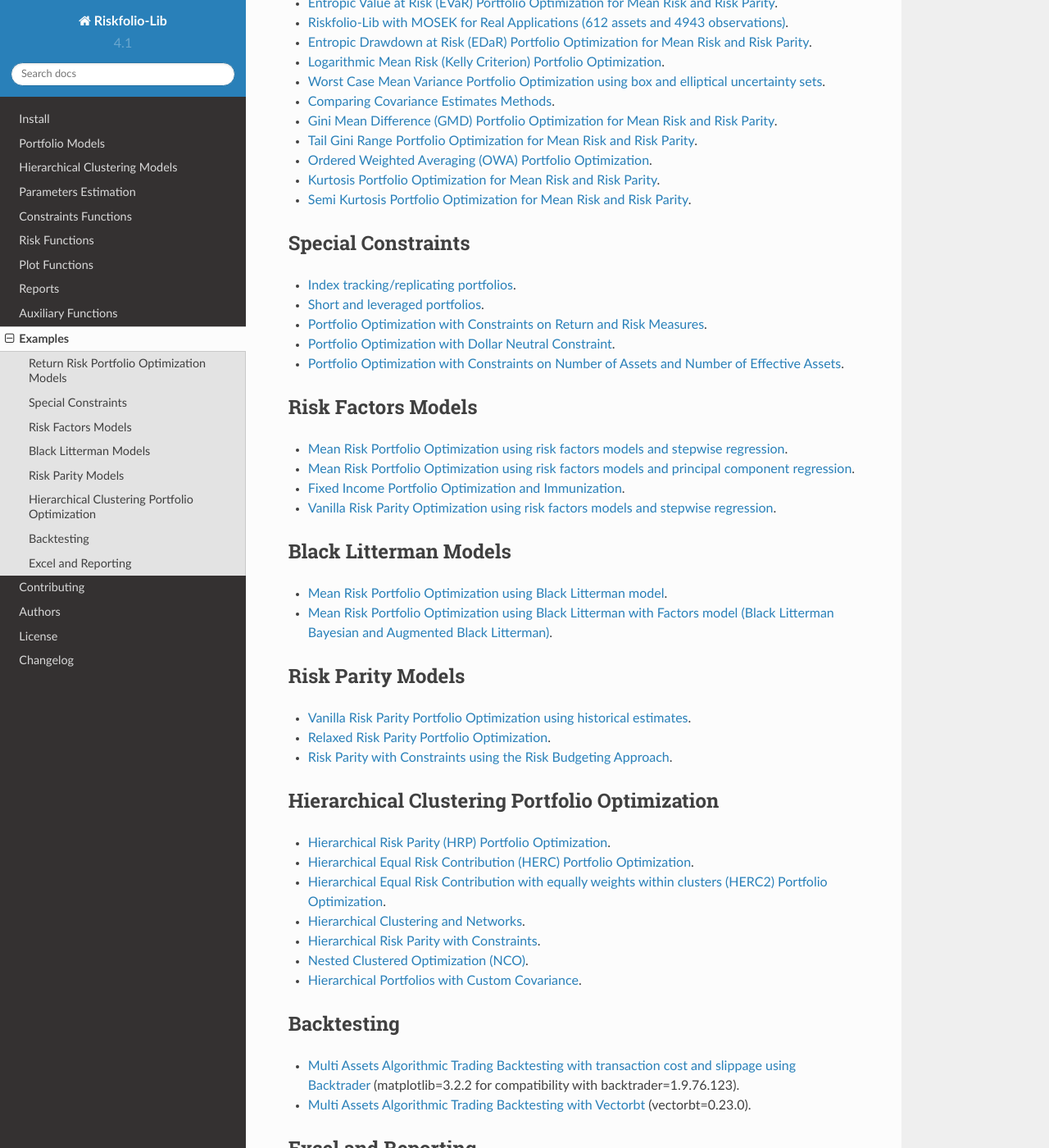
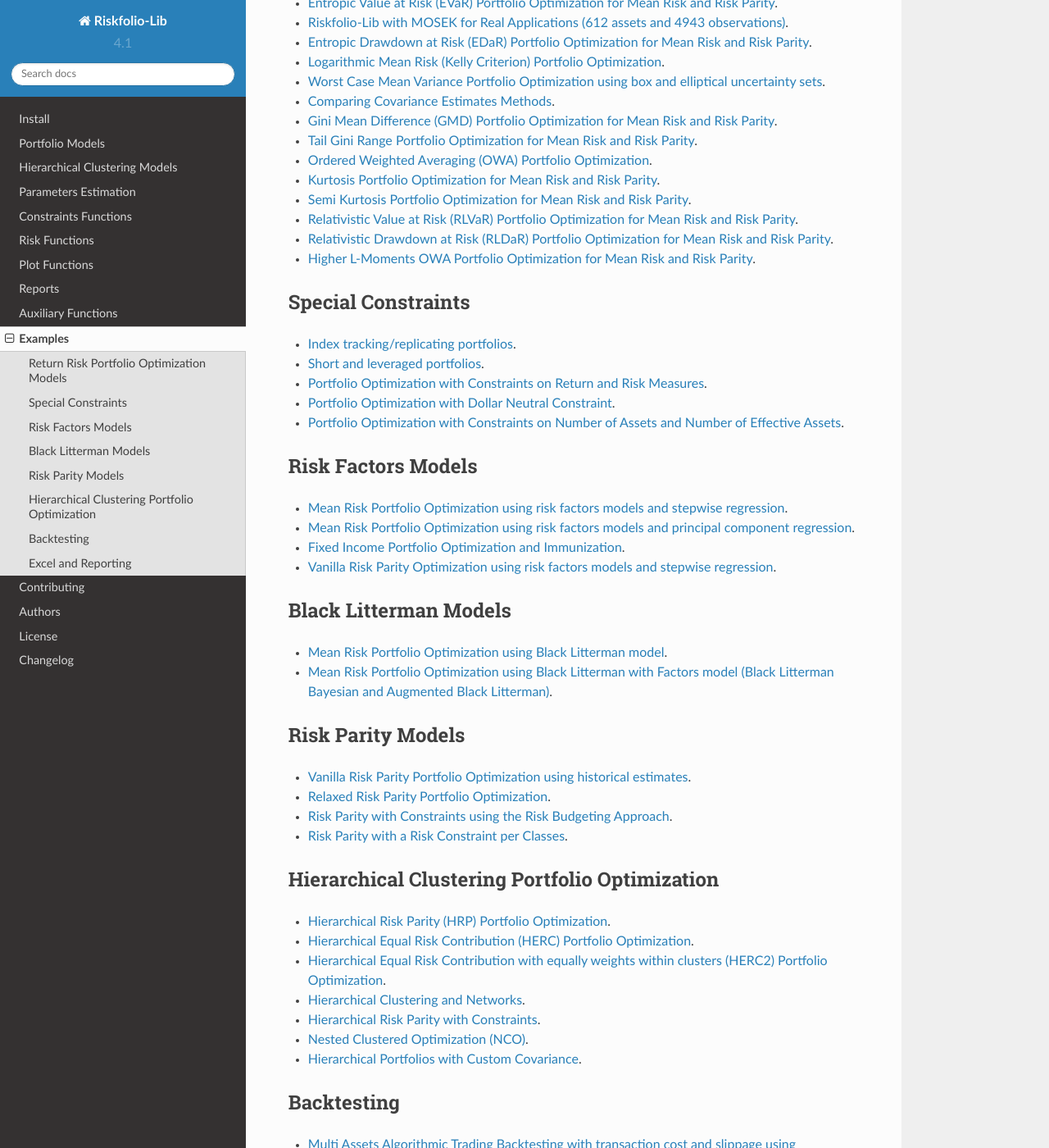
Before and after one commit to dcajasn/Riskfolio-Lib, a Sphinx documentation site: the page built from docs/source/examples.rst, in a window 1280 px wide and 1400 px high, scrolled down 431 px. Shown: the whole window at 82% size. Built offline with Sphinx 7.4.7 and the Read the Docs theme 2.0.0, drawn with Linux system fonts in a browser that asks for light colours.

Commit message:
Update examples.rst

```diff
--- a/docs/source/examples.rst
+++ b/docs/source/examples.rst
@@ -17,70 +17,75 @@
 
 Return Risk Portfolio Optimization Models
 -----------------------------------------
-* `Mean Risk Portfolio Optimization using historical estimates <https://nbviewer.jupyter.org/github/dcajasn/Riskfolio-Lib/blob/master/examples/Tutorial%201.ipynb>`_.
-* `Mean Risk Portfolio Optimization using custom estimates (mean and covariance) <https://nbviewer.jupyter.org/github/dcajasn/Riskfolio-Lib/blob/master/examples/Tutorial%206.ipynb>`_.
-* `Ulcer Index Portfolio Optimization for Mean Risk and Risk Parity <https://nbviewer.jupyter.org/github/dcajasn/Riskfolio-Lib/blob/master/examples/Tutorial%2014.ipynb>`_.
-* `Entropic Value at Risk (EVaR) Portfolio Optimization for Mean Risk and Risk Parity <https://nbviewer.jupyter.org/github/dcajasn/Riskfolio-Lib/blob/master/examples/Tutorial%2015.ipynb>`_.
-* `Riskfolio-Lib with MOSEK for Real Applications (612 assets and 4943 observations) <https://nbviewer.jupyter.org/github/dcajasn/Riskfolio-Lib/blob/master/examples/Tutorial%2017.ipynb>`_.
-* `Entropic Drawdown at Risk (EDaR) Portfolio Optimization for Mean Risk and Risk Parity <https://nbviewer.jupyter.org/github/dcajasn/Riskfolio-Lib/blob/master/examples/Tutorial%2019.ipynb>`_.
+* `Mean Risk Portfolio Optimization using historical estimates <https://nbviewer.jupyter.org/github/dcajasn/Riskfolio-Lib/blob/master/examples/Tutorial%201%20-%20Classic%20Mean%20Risk%20Optimization.ipynb>`_.
+* `Mean Risk Portfolio Optimization using custom estimates (mean and covariance) <https://nbviewer.jupyter.org/github/dcajasn/Riskfolio-Lib/blob/master/examples/Tutorial%206%20-%20Portfolio%20Optimization%20with%20Custom%20Parameters.ipynb>`_.
+* `Ulcer Index Portfolio Optimization for Mean Risk and Risk Parity <https://nbviewer.jupyter.org/github/dcajasn/Riskfolio-Lib/blob/master/examples/Tutorial%2014%20-%20Mean%20Ulcer%20Index%20Portfolio%20Optimization.ipynb>`_.
+* `Entropic Value at Risk (EVaR) Portfolio Optimization for Mean Risk and Risk Parity <https://nbviewer.jupyter.org/github/dcajasn/Riskfolio-Lib/blob/master/examples/Tutorial%2015%20-%20Mean%20Entropic%20Value%20at%20Risk%20(EVaR)%20Optimization.ipynb>`_.
+* `Riskfolio-Lib with MOSEK for Real Applications (612 assets and 4943 observations) <https://nbviewer.jupyter.org/github/dcajasn/Riskfolio-Lib/blob/master/examples/Tutorial%2017%20-%20Riskfolio-Lib%20with%20MOSEK%20for%20Real%20Applications%20(612%20assets%20and%204943%20observations).ipynb>`_.
+* `Entropic Drawdown at Risk (EDaR) Portfolio Optimization for Mean Risk and Risk Parity <https://nbviewer.jupyter.org/github/dcajasn/Riskfolio-Lib/blob/master/examples/Tutorial%2019%20-%20Mean%20Entropic%20Drawdown%20at%20Risk%20(EDaR)%20Optimization.ipynb>`_.
 * `Logarithmic Mean Risk (Kelly Criterion) Portfolio Optimization <https://nbviewer.jupyter.org/github/dcajasn/Riskfolio-Lib/blob/master/examples/Tutorial%2022.ipynb>`_.
-* `Worst Case Mean Variance Portfolio Optimization using box and elliptical uncertainty sets <https://nbviewer.jupyter.org/github/dcajasn/Riskfolio-Lib/blob/master/examples/Tutorial%2012.ipynb>`_.
-* `Comparing Covariance Estimates Methods <https://nbviewer.jupyter.org/github/dcajasn/Riskfolio-Lib/blob/master/examples/Tutorial%2034.ipynb>`_.
-* `Gini Mean Difference (GMD) Portfolio Optimization for Mean Risk and Risk Parity <https://nbviewer.jupyter.org/github/dcajasn/Riskfolio-Lib/blob/master/examples/Tutorial%2035.ipynb>`_.
-* `Tail Gini Range Portfolio Optimization for Mean Risk and Risk Parity <https://nbviewer.jupyter.org/github/dcajasn/Riskfolio-Lib/blob/master/examples/Tutorial%2036.ipynb>`_.
-* `Ordered Weighted Averaging (OWA) Portfolio Optimization <https://nbviewer.jupyter.org/github/dcajasn/Riskfolio-Lib/blob/master/examples/Tutorial%2037.ipynb>`_.
-* `Kurtosis Portfolio Optimization for Mean Risk and Risk Parity <https://nbviewer.jupyter.org/github/dcajasn/Riskfolio-Lib/blob/master/examples/Tutorial%2038.ipynb>`_.
-* `Semi Kurtosis Portfolio Optimization for Mean Risk and Risk Parity <https://nbviewer.jupyter.org/github/dcajasn/Riskfolio-Lib/blob/master/examples/Tutorial%2039.ipynb>`_.
+* `Worst Case Mean Variance Portfolio Optimization using box and elliptical uncertainty sets <https://nbviewer.jupyter.org/github/dcajasn/Riskfolio-Lib/blob/master/examples/Tutorial%2022%20-%20Logarithmic%20Mean%20Risk%20Optimization%20(Kelly%20Criterion).ipynb>`_.
+* `Comparing Covariance Estimates Methods <https://nbviewer.jupyter.org/github/dcajasn/Riskfolio-Lib/blob/master/examples/Tutorial%2034%20-%20Comparing%20Covariance%20Estimators%20Methods.ipynb>`_.
+* `Gini Mean Difference (GMD) Portfolio Optimization for Mean Risk and Risk Parity <https://nbviewer.jupyter.org/github/dcajasn/Riskfolio-Lib/blob/master/examples/Tutorial%2035%20-%20Gini%20Mean%20Difference%20(GMD)%20Optimization.ipynb>`_.
+* `Tail Gini Range Portfolio Optimization for Mean Risk and Risk Parity <https://nbviewer.jupyter.org/github/dcajasn/Riskfolio-Lib/blob/master/examples/Tutorial%2036%20-%20Mean%20Tail%20Gini%20Range%20Optimization.ipynb>`_.
+* `Ordered Weighted Averaging (OWA) Portfolio Optimization <https://nbviewer.jupyter.org/github/dcajasn/Riskfolio-Lib/blob/master/examples/Tutorial%2037%20-%20OWA%20Portfolio%20Optimization.ipynb>`_.
+* `Kurtosis Portfolio Optimization for Mean Risk and Risk Parity <https://nbviewer.jupyter.org/github/dcajasn/Riskfolio-Lib/blob/master/examples/Tutorial%2038%20-%20Mean%20Kurtosis%20Optimization.ipynb>`_.
+* `Semi Kurtosis Portfolio Optimization for Mean Risk and Risk Parity <https://nbviewer.jupyter.org/github/dcajasn/Riskfolio-Lib/blob/master/examples/Tutorial%2039%20-%20Mean%20Semi%20Kurtosis%20Optimization.ipynb>`_.
+
+* `Relativistic Value at Risk (RLVaR) Portfolio Optimization for Mean Risk and Risk Parity <https://github.com/dcajasn/Riskfolio-Lib/blob/master/examples/Tutorial%2040%20-%20Mean%20Relativistic%20Value%20at%20Risk%20(RLVaR)%20Optimization.ipynb>`_.
+* `Relativistic Drawdown at Risk (RLDaR) Portfolio Optimization for Mean Risk and Risk Parity <https://github.com/dcajasn/Riskfolio-Lib/blob/master/examples/Tutorial%2041%20-%20Mean%20Relativistic%20Drawdown%20at%20Risk%20(RLDaR)%20Optimization.ipynb>`_.
+* `Higher L-Moments OWA Portfolio Optimization for Mean Risk and Risk Parity <https://github.com/dcajasn/Riskfolio-Lib/blob/master/examples/Tutorial%2041%20-%20Mean%20Relativistic%20Drawdown%20at%20Risk%20(RLDaR)%20Optimization.ipynb>`_.
+
 
 
 Special Constraints
 -------------------
-* `Index tracking/replicating portfolios <https://nbviewer.jupyter.org/github/dcajasn/Riskfolio-Lib/blob/master/examples/Tutorial%207.ipynb>`_.
-* `Short and leveraged portfolios <https://nbviewer.jupyter.org/github/dcajasn/Riskfolio-Lib/blob/master/examples/Tutorial%208.ipynb>`_.
-* `Portfolio Optimization with Constraints on Return and Risk Measures <https://nbviewer.jupyter.org/github/dcajasn/Riskfolio-Lib/blob/master/examples/Tutorial%2021.ipynb>`_.
-* `Portfolio Optimization with Dollar Neutral Constraint <https://nbviewer.jupyter.org/github/dcajasn/Riskfolio-Lib/blob/master/examples/Tutorial%2023.ipynb>`_.
-* `Portfolio Optimization with Constraints on Number of Assets and Number of Effective Assets <https://nbviewer.jupyter.org/github/dcajasn/Riskfolio-Lib/blob/master/examples/Tutorial%2026.ipynb>`_.
+* `Index tracking/replicating portfolios <https://nbviewer.jupyter.org/github/dcajasn/Riskfolio-Lib/blob/master/examples/Tutorial%207%20-%20Index%20Tracking-Replicating%20Portfolios.ipynb>`_.
+* `Short and leveraged portfolios <https://nbviewer.jupyter.org/github/dcajasn/Riskfolio-Lib/blob/master/examples/Tutorial%208%20-%20Short%20and%20Leveraged%20Portfolios.ipynb>`_.
+* `Portfolio Optimization with Constraints on Return and Risk Measures <https://nbviewer.jupyter.org/github/dcajasn/Riskfolio-Lib/blob/master/examples/Tutorial%2021%20-%20Constraints%20on%20Return%20and%20Risk%20Measures.ipynb>`_.
+* `Portfolio Optimization with Dollar Neutral Constraint <https://nbviewer.jupyter.org/github/dcajasn/Riskfolio-Lib/blob/master/examples/Tutorial%2023%20-%20Dollar%20Neutral%20Portfolios.ipynb>`_.
+* `Portfolio Optimization with Constraints on Number of Assets and Number of Effective Assets <https://nbviewer.jupyter.org/github/dcajasn/Riskfolio-Lib/blob/master/examples/Tutorial%2026%20-%20Constraints%20on%20Numbers%20of%20Assets.ipynb>`_.
 
 
 Risk Factors Models
 -------------------
-* `Mean Risk Portfolio Optimization using risk factors models and stepwise regression <https://nbviewer.jupyter.org/github/dcajasn/Riskfolio-Lib/blob/master/examples/Tutorial%202.ipynb>`_.
-* `Mean Risk Portfolio Optimization using risk factors models and principal component regression <https://nbviewer.jupyter.org/github/dcajasn/Riskfolio-Lib/blob/master/examples/Tutorial%209.ipynb>`_.
-* `Fixed Income Portfolio Optimization and Immunization <https://nbviewer.jupyter.org/github/dcajasn/Riskfolio-Lib/blob/master/examples/Tutorial%204.ipynb>`_.
-* `Vanilla Risk Parity Optimization using risk factors models and stepwise regression <https://nbviewer.jupyter.org/github/dcajasn/Riskfolio-Lib/blob/master/examples/Tutorial%2011.ipynb>`_.
+* `Mean Risk Portfolio Optimization using risk factors models and stepwise regression <https://nbviewer.jupyter.org/github/dcajasn/Riskfolio-Lib/blob/master/examples/Tutorial%202%20-%20Portfolio%20Optimization%20with%20Risk%20Factors%20using%20Stepwise%20Regression.ipynb>`_.
+* `Mean Risk Portfolio Optimization using risk factors models and principal component regression <https://nbviewer.jupyter.org/github/dcajasn/Riskfolio-Lib/blob/master/examples/Tutorial%209%20-%20Portfolio%20Optimization%20with%20Risk%20Factors%20and%20Principal%20Components%20Regression%20(PCR).ipynb>`_.
+* `Fixed Income Portfolio Optimization and Immunization <https://nbviewer.jupyter.org/github/dcajasn/Riskfolio-Lib/blob/master/examples/Tutorial%204%20-%20Bond%20Portfolio%20Optimization%20and%20Immunization.ipynb>`_.
+* `Vanilla Risk Parity Optimization using risk factors models and stepwise regression <https://nbviewer.jupyter.org/github/dcajasn/Riskfolio-Lib/blob/master/examples/Tutorial%2011%20-%20Risk%20Parity%20Portfolio%20Optimization%20with%20Risk%20Factors%20using%20Stepwise%20Regression.ipynb>`_.
 
 
 Black Litterman Models
 ----------------------
-* `Mean Risk Portfolio Optimization using Black Litterman model <https://nbviewer.jupyter.org/github/dcajasn/Riskfolio-Lib/blob/master/examples/Tutorial%203.ipynb>`_.
-* `Mean Risk Portfolio Optimization using Black Litterman with Factors model (Black Litterman Bayesian and Augmented Black Litterman) <https://nbviewer.jupyter.org/github/dcajasn/Riskfolio-Lib/blob/master/examples/Tutorial%2020.ipynb>`_.
+* `Mean Risk Portfolio Optimization using Black Litterman model <https://nbviewer.jupyter.org/github/dcajasn/Riskfolio-Lib/blob/master/examples/Tutorial%203%20-%20Black%20Litterman%20Mean%20Risk%20Optimization.ipynb>`_.
+* `Mean Risk Portfolio Optimization using Black Litterman with Factors model (Black Litterman Bayesian and Augmented Black Litterman) <https://nbviewer.jupyter.org/github/dcajasn/Riskfolio-Lib/blob/master/examples/Tutorial%2020%20-%20Black%20Litterman%20with%20Factors%20Models%20Mean%20Risk%20Optimization.ipynb>`_.
 
 
 Risk Parity Models
 -------------------
-* `Vanilla Risk Parity Portfolio Optimization using historical estimates <https://nbviewer.jupyter.org/github/dcajasn/Riskfolio-Lib/blob/master/examples/Tutorial%2010.ipynb>`_.
-* `Relaxed Risk Parity Portfolio Optimization <https://nbviewer.jupyter.org/github/dcajasn/Riskfolio-Lib/blob/master/examples/Tutorial%2032.ipynb>`_.
-* `Risk Parity with Constraints using the Risk Budgeting Approach <https://nbviewer.jupyter.org/github/dcajasn/Riskfolio-Lib/blob/master/examples/Tutorial%2033.ipynb>`_.
-
+* `Vanilla Risk Parity Portfolio Optimization using historical estimates <https://nbviewer.jupyter.org/github/dcajasn/Riskfolio-Lib/blob/master/examples/Tutorial%2010%20-%20Risk%20Parity%20Portfolio%20Optimization.ipynb>`_.
+* `Relaxed Risk Parity Portfolio Optimization <https://nbviewer.jupyter.org/github/dcajasn/Riskfolio-Lib/blob/master/examples/Tutorial%2032%20-%20Relaxed%20Risk%20Parity%20Portfolio%20Optimization.ipynb>`_.
+* `Risk Parity with Constraints using the Risk Budgeting Approach <https://nbviewer.jupyter.org/github/dcajasn/Riskfolio-Lib/blob/master/examples/Tutorial%2033%20-%20Risk%20Parity%20with%20Constraints%20using%20the%20Risk%20Budgeting%20Approach.ipynb>`_.
+* `Risk Parity with a Risk Constraint per Classes <https://github.com/dcajasn/Riskfolio-Lib/blob/master/examples/Tutorial%2041%20-%20Mean%20Relativistic%20Drawdown%20at%20Risk%20(RLDaR)%20Optimization.ipynb>`_.
 
 Hierarchical Clustering Portfolio Optimization
 ----------------------------------------------
-* `Hierarchical Risk Parity (HRP) Portfolio Optimization <https://nbviewer.jupyter.org/github/dcajasn/Riskfolio-Lib/blob/master/examples/Tutorial%2024.ipynb>`_.
-* `Hierarchical Equal Risk Contribution (HERC) Portfolio Optimization <https://nbviewer.jupyter.org/github/dcajasn/Riskfolio-Lib/blob/master/examples/Tutorial%2025.ipynb>`_.
-* `Hierarchical Equal Risk Contribution with equally weights within clusters (HERC2) Portfolio Optimization <https://nbviewer.jupyter.org/github/dcajasn/Riskfolio-Lib/blob/master/examples/Tutorial%2027.ipynb>`_.
-* `Hierarchical Clustering and Networks <https://nbviewer.jupyter.org/github/dcajasn/Riskfolio-Lib/blob/master/examples/Tutorial%2028.ipynb>`_.
-* `Hierarchical Risk Parity with Constraints <https://nbviewer.jupyter.org/github/dcajasn/Riskfolio-Lib/blob/master/examples/Tutorial%2029.ipynb>`_.
-* `Nested Clustered Optimization (NCO) <https://nbviewer.jupyter.org/github/dcajasn/Riskfolio-Lib/blob/master/examples/Tutorial%2030.ipynb>`_.
-* `Hierarchical Portfolios with Custom Covariance <https://nbviewer.jupyter.org/github/dcajasn/Riskfolio-Lib/blob/master/examples/Tutorial%2031.ipynb>`_.
+* `Hierarchical Risk Parity (HRP) Portfolio Optimization <https://nbviewer.jupyter.org/github/dcajasn/Riskfolio-Lib/blob/master/examples/Tutorial%2024%20-%20Hierarchical%20Risk%20Parity%20(HRP)%20Portfolio%20Optimization.ipynb>`_.
+* `Hierarchical Equal Risk Contribution (HERC) Portfolio Optimization <https://nbviewer.jupyter.org/github/dcajasn/Riskfolio-Lib/blob/master/examples/Tutorial%2025%20-%20Hierarchical%20Equal%20Risk%20Contribution%20(HERC)%20Portfolio%20Optimization.ipynb>`_.
+* `Hierarchical Equal Risk Contribution with equally weights within clusters (HERC2) Portfolio Optimization <https://nbviewer.jupyter.org/github/dcajasn/Riskfolio-Lib/blob/master/examples/Tutorial%2027%20-%20HERC%20with%20Equal%20Weights%20within%20Clusters%20(HERC2).ipynb>`_.
+* `Hierarchical Clustering and Networks <https://nbviewer.jupyter.org/github/dcajasn/Riskfolio-Lib/blob/master/examples/Tutorial%2028%20-%20Hierarchical%20Clustering%20and%20Networks.ipynb>`_.
+* `Hierarchical Risk Parity with Constraints <https://nbviewer.jupyter.org/github/dcajasn/Riskfolio-Lib/blob/master/examples/Tutorial%2029%20-%20Hierarchical%20Risk%20Parity%20(HRP)%20Portfolio%20Optimization%20with%20Constraints.ipynb>`_.
+* `Nested Clustered Optimization (NCO) <https://nbviewer.jupyter.org/github/dcajasn/Riskfolio-Lib/blob/master/examples/Tutorial%2030%20-%20Nested%20Clustered%20Optimization%20(NCO).ipynb>`_.
+* `Hierarchical Portfolios with Custom Covariance <https://nbviewer.jupyter.org/github/dcajasn/Riskfolio-Lib/blob/master/examples/Tutorial%2031%20-%20Hierarchical%20Portfolios%20with%20Custom%20Covariance.ipynb>`_.
 
 
 Backtesting
 -----------
-* `Multi Assets Algorithmic Trading Backtesting with transaction cost and slippage using Backtrader <https://nbviewer.jupyter.org/github/dcajasn/Riskfolio-Lib/blob/master/examples/Tutorial%205.ipynb>`_ (matplotlib=3.2.2 for compatibility with backtrader=1.9.76.123).
-* `Multi Assets Algorithmic Trading Backtesting with Vectorbt <https://nbviewer.jupyter.org/github/dcajasn/Riskfolio-Lib/blob/master/examples/Tutorial%2018.ipynb>`_ (vectorbt=0.23.0).
+* `Multi Assets Algorithmic Trading Backtesting with transaction cost and slippage using Backtrader <https://nbviewer.jupyter.org/github/dcajasn/Riskfolio-Lib/blob/master/examples/Tutorial%205%20-%20Multi%20Assets%20Algorithmic%20Trading%20Backtesting%20with%20Backtrader.ipynb>`_ (matplotlib=3.2.2 for compatibility with backtrader=1.9.76.123).
+* `Multi Assets Algorithmic Trading Backtesting with Vectorbt <https://nbviewer.jupyter.org/github/dcajasn/Riskfolio-Lib/blob/master/examples/Tutorial%2018%20-%20Multi%20Assets%20Algorithmic%20Trading%20Backtesting%20with%20Vectorbt.ipynb>`_ (vectorbt=0.23.0).
 
 
 Excel and Reporting
 -------------------
-* `Riskfolio-Lib and Xlwings <https://nbviewer.jupyter.org/github/dcajasn/Riskfolio-Lib/blob/master/examples/Tutorial%2013.ipynb>`_.
-* `Riskfolio-Lib Reports in Jupyter Notebook and Excel <https://nbviewer.jupyter.org/github/dcajasn/Riskfolio-Lib/blob/master/examples/Tutorial%2016.ipynb>`_.
+* `Riskfolio-Lib and Xlwings <https://nbviewer.jupyter.org/github/dcajasn/Riskfolio-Lib/blob/master/examples/Tutorial%2013%20-%20Riskfolio-Lib%20and%20Xlwings.ipynb>`_.
+* `Riskfolio-Lib Reports in Jupyter Notebook and Excel <https://nbviewer.jupyter.org/github/dcajasn/Riskfolio-Lib/blob/master/examples/Tutorial%2016%20-%20Riskfolio-Lib%20Reports%20in%20Jupyter%20Notebook%20and%20Excel.ipynb>`_.
```
